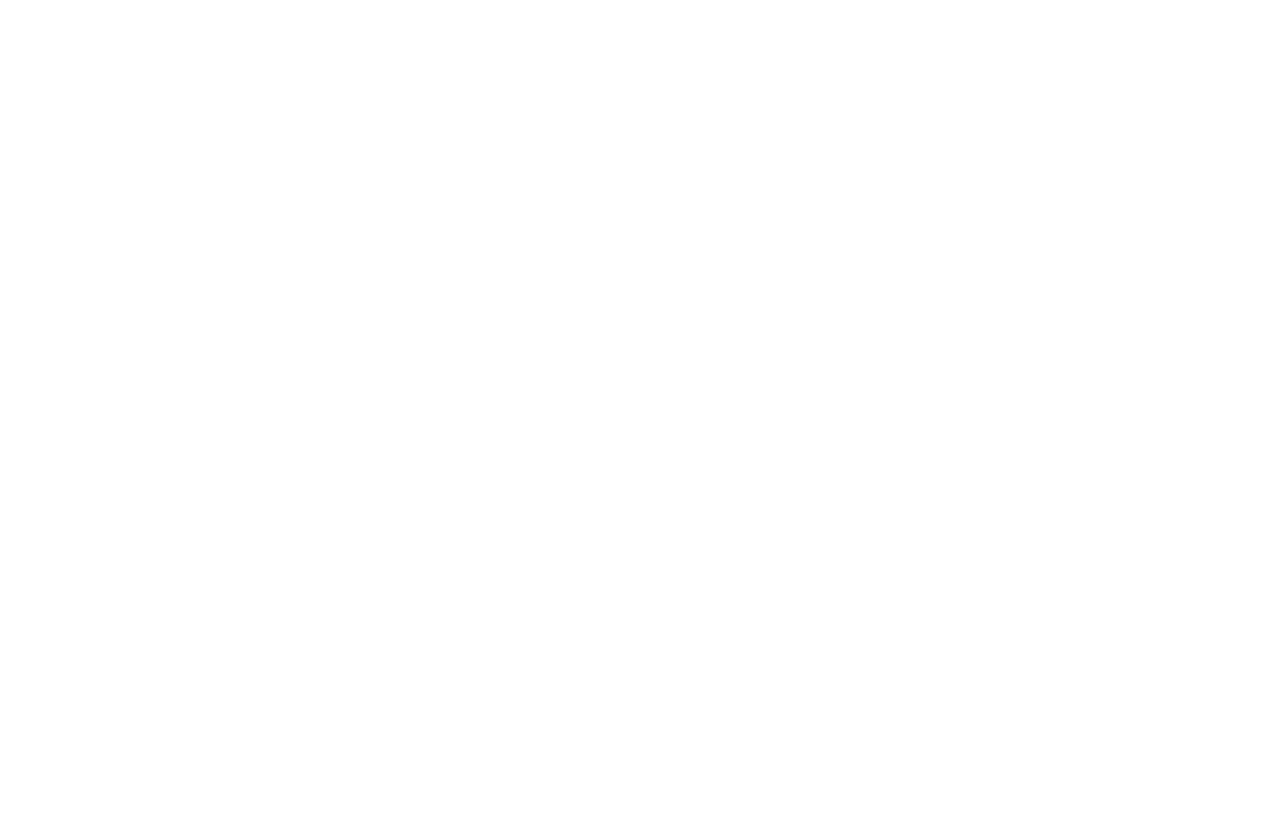
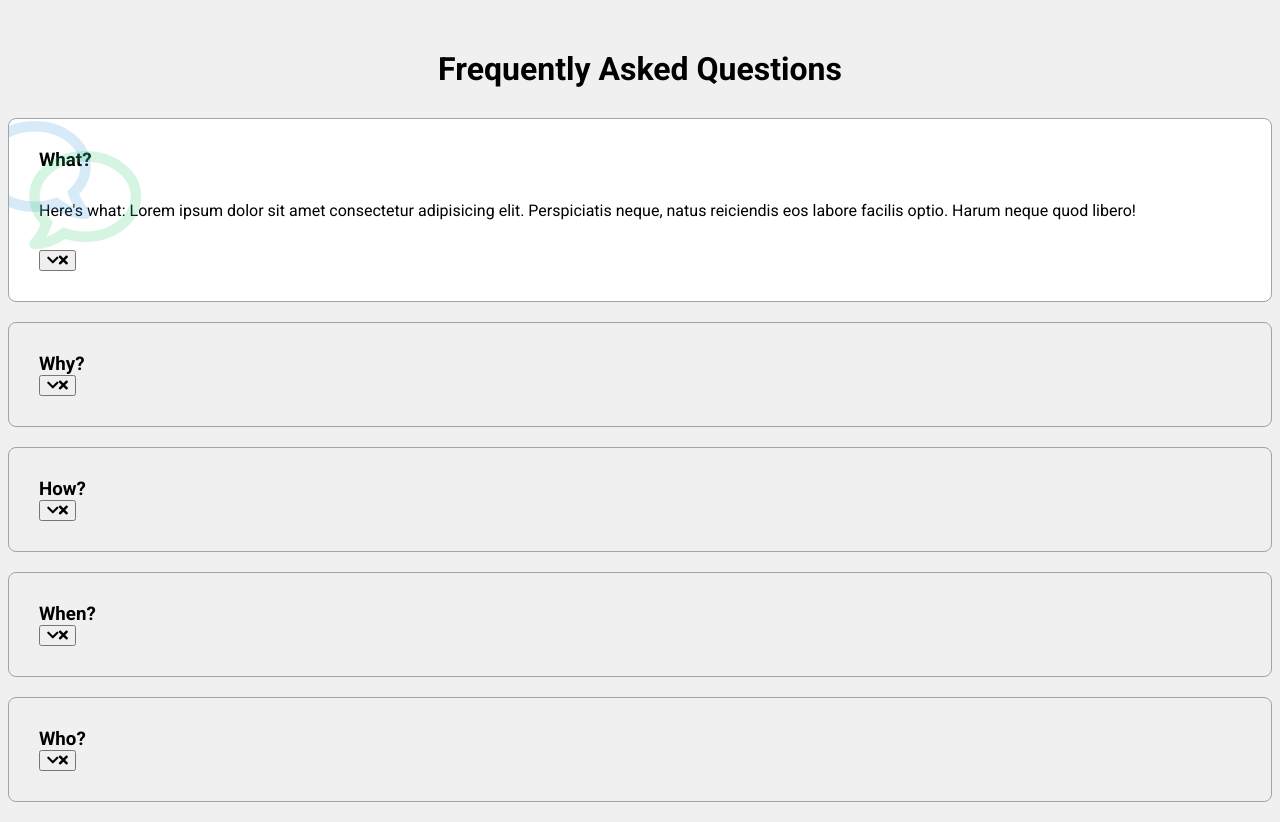
Before and after one commit to Gergi83/faq-collapse, a website: page index.html in a window 1280 px wide. Before the commit the page ends 800 px from the top, so only its background shows below. Drawn offline with Linux system fonts and the light colour scheme.

Commit message:
html and basic css added

```diff
--- a/index.html
+++ b/index.html
@@ -13,6 +13,42 @@
 </head>
 
 <body>
+    <h1>Frequently Asked Questions</h1>
+    <div class="fqa-container">
+        <div class="faq active">
+            <h3 class="faq-title">What?</h3>
+            <p class="faq-text">Here's what: Lorem ipsum dolor sit amet consectetur adipisicing elit. Perspiciatis
+                neque,
+                natus reiciendis eos labore facilis optio. Harum neque quod libero!</p>
+            <button><i class="fas fa-chevron-down"></i><i class="fas fa-times"></i></button>
+        </div>
+        <div class="faq">
+            <h3 class="faq-title">Why?</h3>
+            <p class="faq-text">Here's why: Lorem ipsum dolor sit amet consectetur adipisicing elit. Perspiciatis neque,
+                natus reiciendis eos labore facilis optio. Harum neque quod libero!</p>
+            <button><i class="fas fa-chevron-down"></i><i class="fas fa-times"></i></button>
+        </div>
+        <div class="faq">
+            <h3 class="faq-title">How?</h3>
+            <p class="faq-text">Here's how: Lorem ipsum dolor sit amet consectetur adipisicing elit. Perspiciatis neque,
+                natus reiciendis eos labore facilis optio. Harum neque quod libero!</p>
+            <button><i class="fas fa-chevron-down"></i><i class="fas fa-times"></i></button>
+        </div>
+        <div class="faq">
+            <h3 class="faq-title">When?</h3>
+            <p class="faq-text">Here's when: Lorem ipsum dolor sit amet consectetur adipisicing elit. Perspiciatis
+                neque,
+                natus reiciendis eos labore facilis optio. Harum neque quod libero!</p>
+            <button><i class="fas fa-chevron-down"></i><i class="fas fa-times"></i></button>
+        </div>
+        <div class="faq">
+            <h3 class="faq-title">Who?</h3>
+            <p class="faq-text">Here's who: Lorem ipsum dolor sit amet consectetur adipisicing elit. Perspiciatis neque,
+                natus reiciendis eos labore facilis optio. Harum neque quod libero!</p>
+            <button><i class="fas fa-chevron-down"></i><i class="fas fa-times"></i></button>
+        </div>
+
+    </div>
     <script src="script.js"></script>
 </body>
 
--- a/style.css
+++ b/style.css
@@ -5,8 +5,67 @@
 }
 
 body {
-  height: 100vh;
+  /* height: 100vh;
   margin: 0;
+  overflow: hidden; */
+  font-family: 'Roboto', sans-serif;
+  background: #f0f0f0;
+}
+
+h1 {
+  margin: 50px 0 30px;
+  text-align: center;
+}
+
+.faq-container {
+  max-width: 600px;
+  margin: 0 auto;
+}
+
+.faq {
+  background: transparent;
+  border: 1.2px solid #9fa4a8;
+  border-radius: 8px;
+  margin: 20px 0;
+  padding: 30px;
+  position: relative;
   overflow: hidden;
-  font-family: 'Roboto', sans-serif;
+  transition: 0.3s ease;
 }
+
+.faq.active {
+  background: #fff;
+}
+
+.faq.active::before,
+.faq.active::after {
+  content: '\f075';
+  font-family: 'Font Awesome 5 Free';
+  color: #2ecc71;
+  font-size: 7rem;
+  position: absolute;
+  opacity: 0.2;
+  top: 20px;
+  left: 20px;
+  z-index: 0;
+}
+
+.faq.active::before {
+  color: #3498db;
+  top: -10px;
+  left: -30px;
+  transform: rotateY(180deg);
+}
+
+.faq-title {
+  margin: 0 35px 0 0;
+}
+
+.faq-text {
+  display: none;
+  margin: 30px 0;
+}
+
+.faq.active .faq-text {
+  display: block;
+}
```
